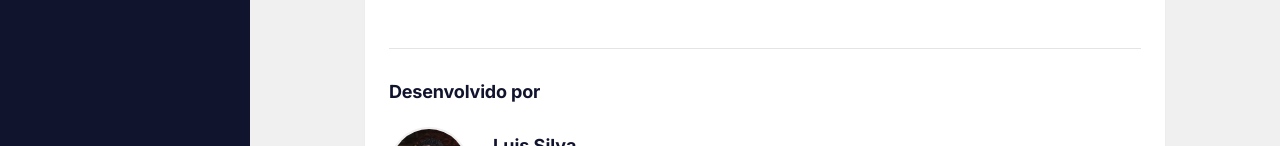
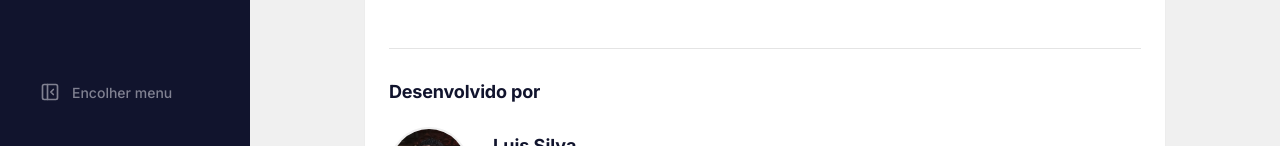
Before and after one commit to LuisHenriqueDaSilv/ISCTools, a React (Vite) app in the folder web/: page / in a window 1280 px wide. Shown: the part 654-800 px from the top of the page. Built offline with nearby package versions, Linux system fonts and the light colour scheme.

Commit message:
Feat: expand lateral menu

```diff
--- a/web/src/App.tsx
+++ b/web/src/App.tsx
@@ -1,4 +1,5 @@
 import 'react'
+import { useState } from 'react'
 import { createBrowserRouter, RouterProvider, Outlet } from 'react-router-dom'
 
 import styles from "./styles/AppStyles.module.scss"
@@ -13,9 +14,11 @@ import Lamarzito from './Pages/Lamarzito'
 // import PNGConverter from './Pages/PngConverter'
 
 const Layout = () => {
+  const [sidebarCollapsed, setSidebarCollapsed] = useState(false)
+
   return (
     <div className={styles.appLayout}>
-      <Nav />
+      <Nav collapsed={sidebarCollapsed} onToggleCollapsed={() => setSidebarCollapsed((c) => !c)} />
       <main className={styles.mainContent}>
         <Outlet />
       </main>
--- a/web/src/Components/Nav/index.tsx
+++ b/web/src/Components/Nav/index.tsx
@@ -1,4 +1,3 @@
-
 import styles from './styles.module.scss';
 import { NavLink } from 'react-router-dom';
 import {
@@ -9,10 +8,17 @@ import {
   FileCode,
   Package,
   Info,
-  LayoutDashboard
+  LayoutDashboard,
+  PanelLeftClose,
+  PanelLeft
 } from 'lucide-react';
 
-export default function Nav() {
+interface NavProps {
+  collapsed: boolean;
+  onToggleCollapsed: () => void;
+}
+
+export default function Nav({ collapsed, onToggleCollapsed }: NavProps) {
   const navItems = [
     { to: "/lamarzito", label: "Lamarzito-Tutor", icon: <Bot size={20} /> },
     { to: "/bases-numericas", label: "Bases Numéricas", icon: <Binary size={20} /> },
@@ -24,7 +30,7 @@ export default function Nav() {
   ];
 
   return (
-    <nav className={styles.sidebar}>
+    <nav className={`${styles.sidebar} ${collapsed ? styles.sidebarCollapsed : ''}`}>
       <div className={styles.logoContainer}>
         <div className={styles.logoIcon}>
           <LayoutDashboard size={24} color="#FFF" />
@@ -40,6 +46,7 @@ export default function Nav() {
             className={({ isActive }) =>
               `${styles.navItem} ${isActive ? styles.active : ''}`
             }
+            title={collapsed ? item.label : undefined}
           >
             <span className={styles.iconWrapper}>{item.icon}</span>
             <span className={styles.labelText}>{item.label}</span>
@@ -48,7 +55,16 @@ export default function Nav() {
       </div>
 
       <div className={styles.footer}>
-        {/* Placeholder for future user/settings */}
+        <button
+          type="button"
+          className={styles.toggleButton}
+          onClick={onToggleCollapsed}
+          title={collapsed ? 'Expandir barra lateral' : 'Encolher barra lateral'}
+          aria-label={collapsed ? 'Expandir barra lateral' : 'Encolher barra lateral'}
+        >
+          {collapsed ? <PanelLeft size={20} /> : <PanelLeftClose size={20} />}
+          <span className={styles.toggleLabel}>Encolher menu</span>
+        </button>
       </div>
     </nav>
   );
--- a/web/src/Components/Nav/styles.module.scss
+++ b/web/src/Components/Nav/styles.module.scss
@@ -9,6 +9,7 @@
 	flex-shrink: 0;
 	color: #808191;
 	/* Grey text for dark mode */
+	transition: width 0.25s ease, padding 0.25s ease;
 
 	@media (max-width: 1024px) {
 		width: 80px;
@@ -17,6 +18,41 @@
 
 	@media (max-width: 768px) {
 		display: none;
+	}
+
+	&.sidebarCollapsed {
+		width: 72px;
+		padding: 1.5rem 0.5rem;
+
+		.logoContainer {
+			justify-content: center;
+
+			.logoText {
+				display: none;
+			}
+		}
+
+		.navItem {
+			justify-content: center;
+			padding: 0.75rem;
+
+			.labelText {
+				display: none;
+			}
+
+			&.active::after {
+				display: none;
+			}
+		}
+
+		.toggleLabel {
+			display: none;
+		}
+
+		.footer .toggleButton {
+			justify-content: center;
+			padding: 0.75rem;
+		}
 	}
 }
 
@@ -140,3 +176,28 @@
 .footer {
 	margin-top: auto;
 }
+
+.toggleButton {
+	display: flex;
+	align-items: center;
+	gap: 0.75rem;
+	width: 100%;
+	padding: 0.75rem 1rem;
+	border: none;
+	border-radius: 12px;
+	background: transparent;
+	color: #808191;
+	font-size: var(--font-size-sm);
+	font-weight: 500;
+	cursor: pointer;
+	transition: all 0.2s ease;
+
+	&:hover {
+		color: var(--color-white);
+		background-color: rgba(255, 255, 255, 0.05);
+	}
+}
+
+.toggleLabel {
+	white-space: nowrap;
+}
```
